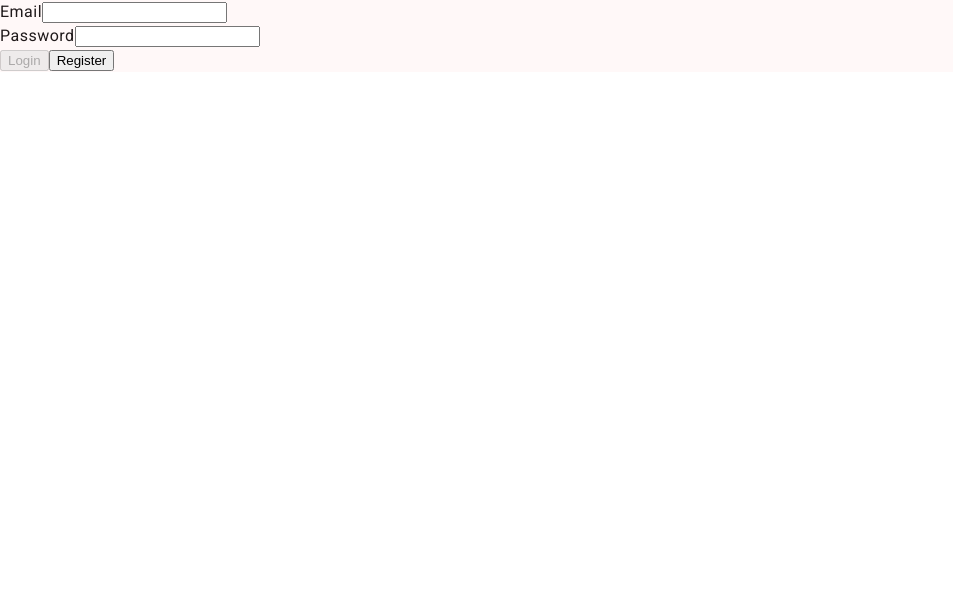
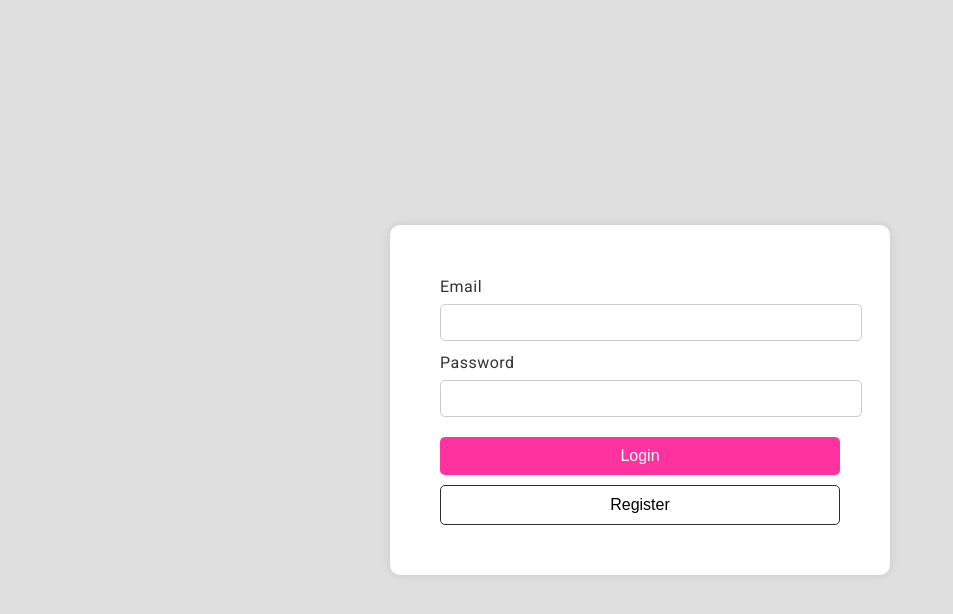
Before and after one commit to jullyanabrasileiro/FlatFinder-Angular-Project, an Angular app: page /login in a window 1280 px wide. Shown: the top 614 px of the page, without its empty margins (0-953 px from the left). Built offline with nearby package versions, Linux system fonts and the light colour scheme.

Commit message:
css features

```diff
--- a/src/app/components/login/login.component.html
+++ b/src/app/components/login/login.component.html
@@ -1,4 +1,5 @@
-<form [formGroup]="loginForm" (ngSubmit)="onLogin()">
+<div id="login-page">
+<form [formGroup]="loginForm" id="login-form"  (ngSubmit)="onLogin()">
     <div>
       <label for="email">Email</label>
       <input id="email" type="email" formControlName="email" required />
@@ -20,3 +21,4 @@
     <button type="submit" [disabled]="loginForm.invalid">Login</button>
     <button type="button" (click)="navigateToRegister()">Register</button>
   </form>
+</div>
```
